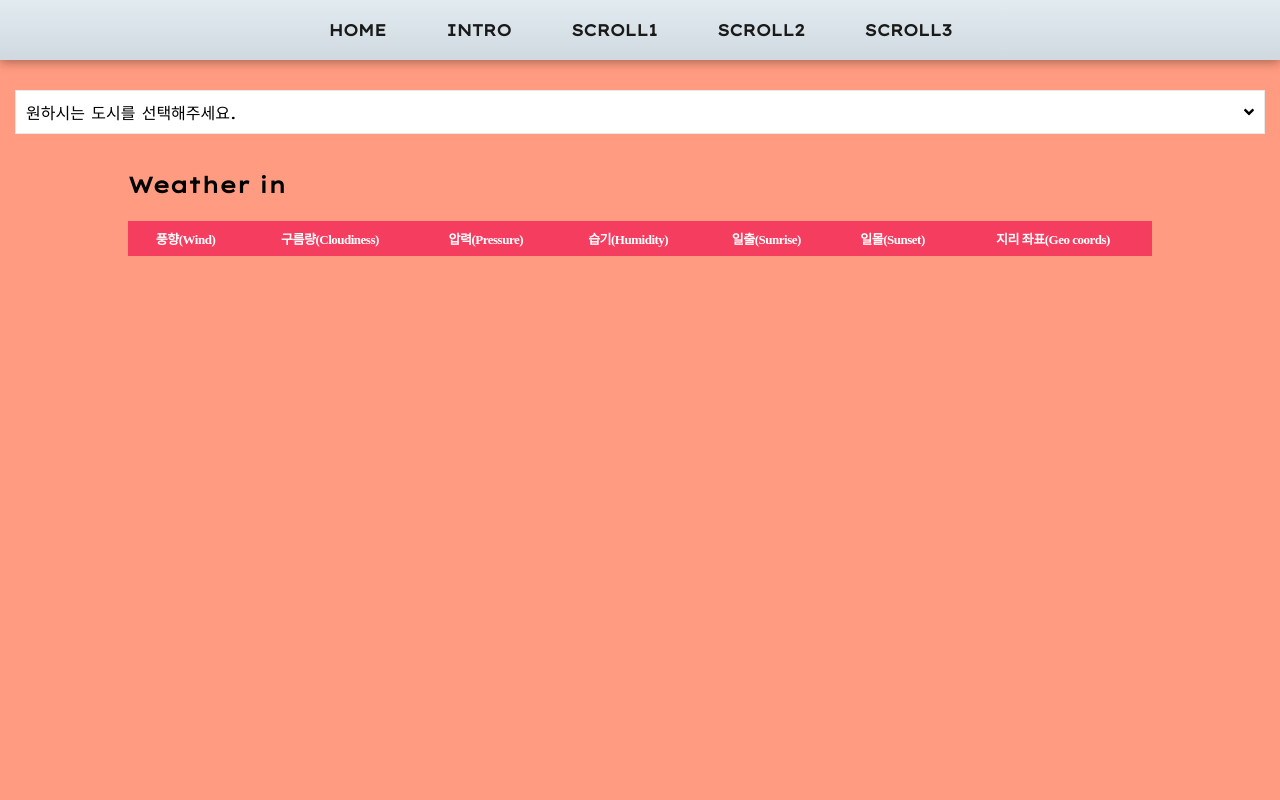
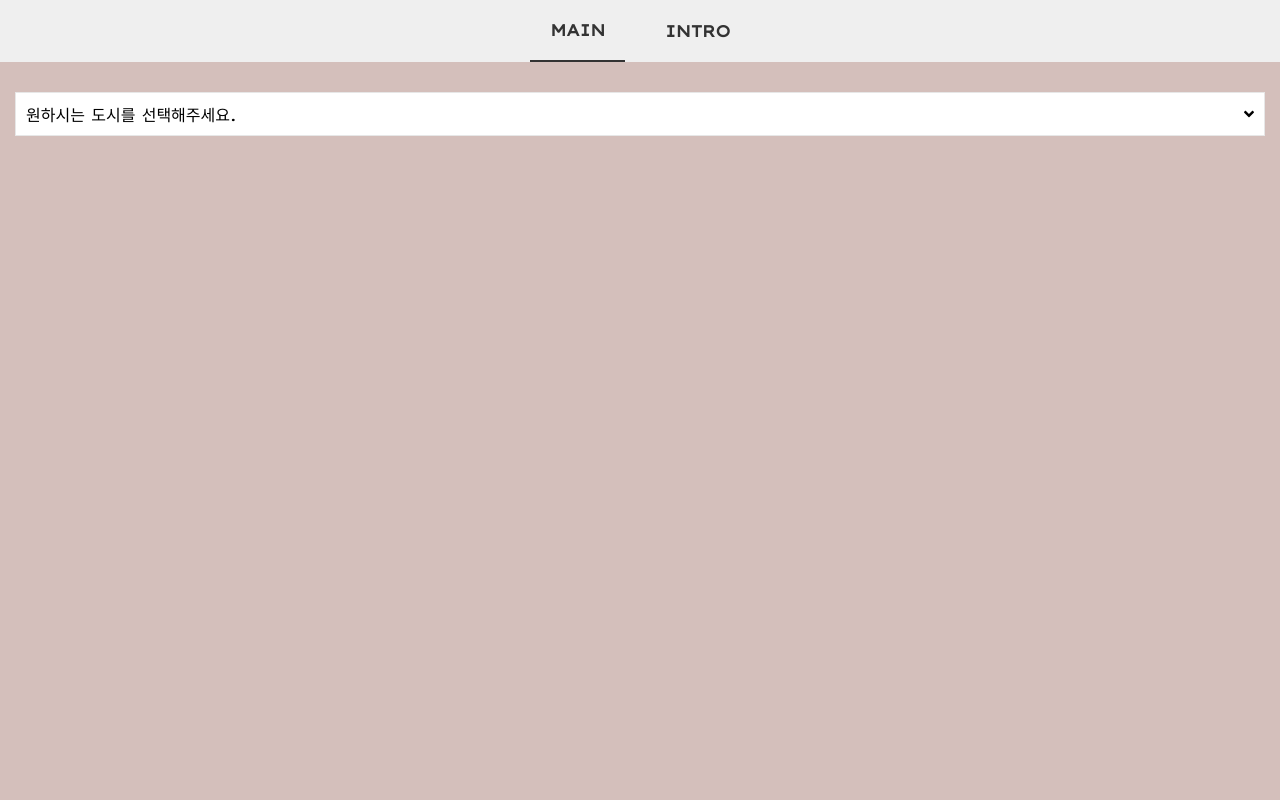
Before and after one commit to katanazero86/vue-weather-v2, a Vue app: page / in a window 1280 px wide. Shown: the top 800 px of the page. Built offline with nearby package versions, Linux system fonts and the light colour scheme; a web font is replaced by a local one.

Commit message:
[feature] vue weather app 개발 2020.02.06
- scss 수정
- 컴포넌트 axios 연동
- npm moment.js 추가

```diff
--- a/package.json
+++ b/package.json
@@ -14,7 +14,7 @@
     "axios": "^0.19.0",
     "core-js": "^2.6.5",
     "moment": "^2.24.0",
-    "moment-timezone": "^0.5.26",
+    "moment-timezone": "^0.5.27",
     "vue": "^2.6.10",
     "vue-router": "^3.1.2",
     "vuex": "^3.1.1"
--- a/src/assets/scss/app.scss
+++ b/src/assets/scss/app.scss
@@ -10,9 +10,21 @@
   font-family: 'Lexend Giga', 'Sunflower', sans-serif;
 }
 
+p {
+  margin: 0;
+  padding: 0;
+}
+
 html, body {
   margin: 0;
   padding: 0;
   height: 100%;
   width: 100%;
 }
+
+.fade-enter-active, .fade-leave-active {
+  transition: opacity .5s;
+}
+.fade-enter, .fade-leave-to  {
+  opacity: 0;
+}
--- a/src/assets/scss/mixin.scss
+++ b/src/assets/scss/mixin.scss
@@ -20,7 +20,6 @@
 
 
 // responsive mixin
-
 @mixin responsive($flag) {
 
   @if $flag == mobile {
@@ -30,7 +29,7 @@
   }
 }
 
-
+// transition mixin
 @mixin transitionAnimate() {
-  transition: ease all .3s;
+  transition: ease all 0.3s;
 }
--- a/src/assets/scss/variable.scss
+++ b/src/assets/scss/variable.scss
@@ -24,6 +24,7 @@ $subFontSize : 28px;
 // font color
 $fontColorWhite : #fff;
 $fontColorBlack : #1a1a1a;
+$fontColorBlackLight : #333333;
 
 // bg color
 $bgColorBlack : #404040;
@@ -36,6 +37,8 @@ $bgColorPurple : #30324f;
 $bgColorPurple-light : #61659e;
 
 // content wrap bg color
-$bgColor1 : #ff9b80;
-$bgColor2 : #f53d5f;
-$bgColor3 : #a1456a;
+$wrapBackgroundColor: #D4BFBB;
+$wrapHeaderBackgroundColor : #efefef;
+$bgColor1 : #E8E5E7;
+$bgColor2 : #CAB8B7;
+$bgColor3 : #D4BFBB;
--- a/src/components/contents/Weather.vue
+++ b/src/components/contents/Weather.vue
@@ -3,20 +3,19 @@
 
     <Dropdown dropdown-title="원하시는 도시를 선택해주세요." :dropdown-data="cityListKrJson" @select="getOpenWeatherMapWeather"/>
 
-    <div class="weather-current-wrap">
+    <transition name="fade">
+      <div class="weather-current-wrap" v-if="currentWeather">
         <div class="weather-current-header">
           <div class="header-content">
             <h3>
-            Weather in {{selectedName}}
+              Weather in {{currentWeather.name}}
             </h3>
-          <template v-if="selectedName">
-            <Refresh @click="refreshWeatherInfo"/>
-          </template>
+            <Refresh @click="refreshOpenWeatherMapWeather"/>
           </div>
-        <div v-if="currentWeather != null">
+          <div>
             <h4>
               {{currentWeather.weather[0].main}}
-            <img :src="`http://openweathermap.org/img/wn/${currentWeather.weather[0].icon}@2x.png`" width="55" height="55"/>
+              <img :src="`${openWeatherIconBaseUrl}${currentWeather.weather[0].icon}@2x.png`" width="55" height="55"/>
               <span>{{(currentWeather.main.temp - 273.15).toFixed(1)}} °C</span>
             </h4>
           </div>
@@ -37,7 +36,7 @@
             <tbody>
             <tr v-if="currentWeather != null">
               <td>{{currentWeather.wind.speed}} m/s | {{currentWeather.wind.deg}} deg</td>
-                <td>{{currentWeather.clouds}}</td>
+              <td>{{currentWeather.clouds.all}} %</td>
               <td>{{currentWeather.main.pressure}} hpa</td>
               <td>{{currentWeather.main.humidity}} %</td>
               <td>{{changeTimeStampToDate(currentWeather.sys.sunrise) }}</td>
@@ -48,8 +47,7 @@
           </table>
         </div>
       </div>
-
-    <!--{{currentWeather}}-->
+    </transition>
 
   </div>
 </template>
@@ -71,7 +69,8 @@
 
         data () {
             return {
-              cityListKrJson: []
+              cityListKrJson: [],
+              openWeatherIconBaseUrl: 'http://openweathermap.org/img/wn/'
             };
         },
 
@@ -82,7 +81,6 @@
         methods: {
 
           getOpenWeatherMapWeather (targetCity) {
-
             const name = targetCity.name;
             const country = targetCity.country.toLowerCase();
 
@@ -92,28 +90,42 @@
               appid: API_KEY
             };
 
+            this.setInitCurrentWeatherState();
+
             this.findOpenWeatherMapWeather({ params }).then((result) => {
-              console.log(result);
+              if (result.status === 200) {
+                console.log(result.data);
+                this.setCurrentWeatherAction({ currentWeather: { ...result.data } });
+              }
             }).catch((err) => {
               console.log(err);
               return false;
             });
           },
 
-          // refreshWeatherInfo () {
-          //   const param = {
-          //     // q : 'Incheon,kr',
-          //     q: `${this.selectedName},${this.selectedCountry}`,
-          //     appid: API_KEY
-          //   };
-          //
-          //   this.$axios.get(`http://api.openweathermap.org/data/2.5/weather`, { params: param })
-          //     .then((result) => {
-          //       this.currentWeather = result.data;
-          //     }).catch((err) => {
-          //     console.log(err);
-          //   });
-          // },
+          refreshOpenWeatherMapWeather () {
+            const targetCity = this.cityListKrJson.find(city => city.id === this.currentWeather.id);
+            const name = targetCity.name;
+            const country = targetCity.country.toLowerCase();
+
+            // // q : 'Incheon,kr',
+            const params = {
+              q: `${name},${country}`,
+              appid: API_KEY
+            };
+
+            this.setInitCurrentWeatherState();
+
+            this.findOpenWeatherMapWeather({ params }).then((result) => {
+              if (result.status === 200) {
+                console.log(result.data);
+                this.setCurrentWeatherAction({ currentWeather: { ...result.data } });
+              }
+            }).catch((err) => {
+              console.log(err);
+              return false;
+            });
+          },
 
             changeTimeStampToDate (timestamp) {
               return moment(timestamp * 1000).tz('Asia/Seoul').format('YYYY-MM-DD HH:mm:ss');
@@ -131,7 +143,7 @@
   #weather-wrap {
     height: 100%;
     padding: 25px 15px;
-    background-color: $bgColor1;
+    background-color: $wrapBackgroundColor;
     display: flex;
     flex-direction: column;
     align-items: center;
--- a/src/components/header/Header.vue
+++ b/src/components/header/Header.vue
@@ -3,7 +3,7 @@
       <nav class="header-nav">
         <div class="header-nav-content">
           <template v-for="(item, index) in navItems">
-            <div @click="movePath(item.path)" :key="index">
+            <div @click="movePath(item.path)" :key="index" :class="[$route.path == item.path ? 'nav-active' : '']">
               {{item.title}}
             </div>
           </template>
@@ -20,42 +20,31 @@ export default {
     return {
       navItems: [
         {
-          title: 'HOME',
+          title: 'MAIN',
           path: '/'
         },
         {
           title: 'INTRO',
           path: '/intro'
-        },
-        {
-          title: 'SCROLL1',
-          path: ''
-        },
-        {
-          title: 'SCROLL2',
-          path: ''
-        },
-        {
-          title: 'SCROLL3',
-          path: ''
         }
       ]
-    }
+    };
   },
 
   methods: {
+
     movePath (targetPath) {
       if (targetPath) {
         if (this.$route.path === targetPath) {
-          location.reload()
+          location.reload();
         } else {
-          this.$router.push(targetPath)
+          this.$router.push(targetPath);
         }
       }
     }
   }
 
-}
+};
 </script>
 
 <style lang="scss" scoped>
@@ -70,12 +59,11 @@ export default {
     top: 0;
     z-index: 2;
 
-    background-image: linear-gradient(to top, #cfd9df 0%, #e2ebf0 100%);
-    color: $fontColorBlack;
+    background-color: $wrapHeaderBackgroundColor;
+    color: $fontColorBlackLight;
     font-weight: 600;
     font-size: $fontSize16;
     letter-spacing: -0.5px;
-    box-shadow: 0 2px 10px 0 rgba(0, 0, 0, 0.35);
 
     .header-nav {
 
@@ -104,6 +92,10 @@ export default {
           color: $fontColorWhite;
         }
 
+        .nav-active {
+          border-bottom: 2px solid #333333;
+        }
+
       }
 
     }
@@ -123,7 +115,7 @@ export default {
           }
 
           > div:hover {
-            color: $fontColorBlack;
+            color: $fontColorWhite;
           }
 
         }
--- a/src/mixins/weather/weatherHelperMixin.js
+++ b/src/mixins/weather/weatherHelperMixin.js
@@ -21,7 +21,8 @@ export default {
 
     ...mapMutations({
       setCurrentWeather: 'weather/setCurrentWeather',
-      setInitState: 'weather/setInitState'
+      setInitState: 'weather/setInitState',
+      setInitCurrentWeatherState: 'weather/setInitCurrentWeatherState'
     })
   }
 
--- a/src/store/modules/weather/mutations.js
+++ b/src/store/modules/weather/mutations.js
@@ -5,5 +5,9 @@ export default {
 
   setInitState (state) {
     state.currentWeather = null;
+  },
+
+  setInitCurrentWeatherState (state) {
+    state.currentWeather = null;
   }
 };
```
Lines whose indentation alone changed are shown as unchanged.
